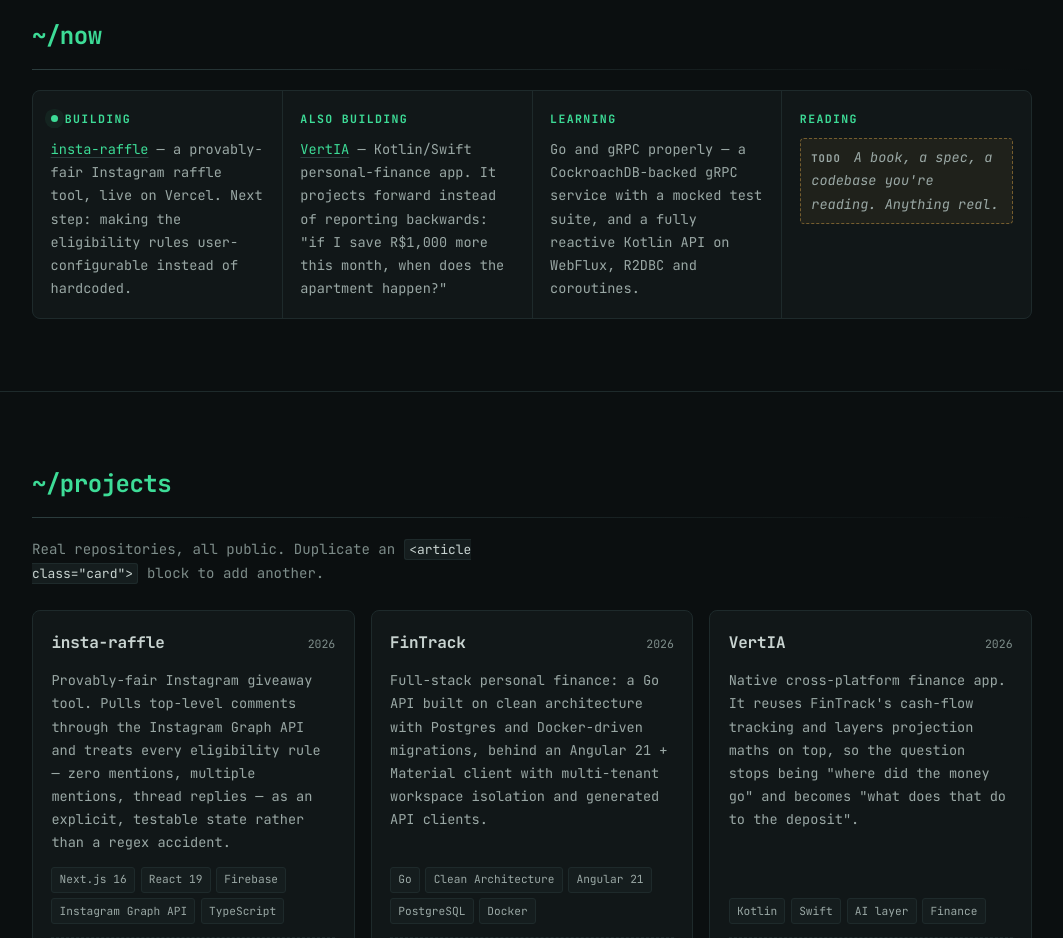
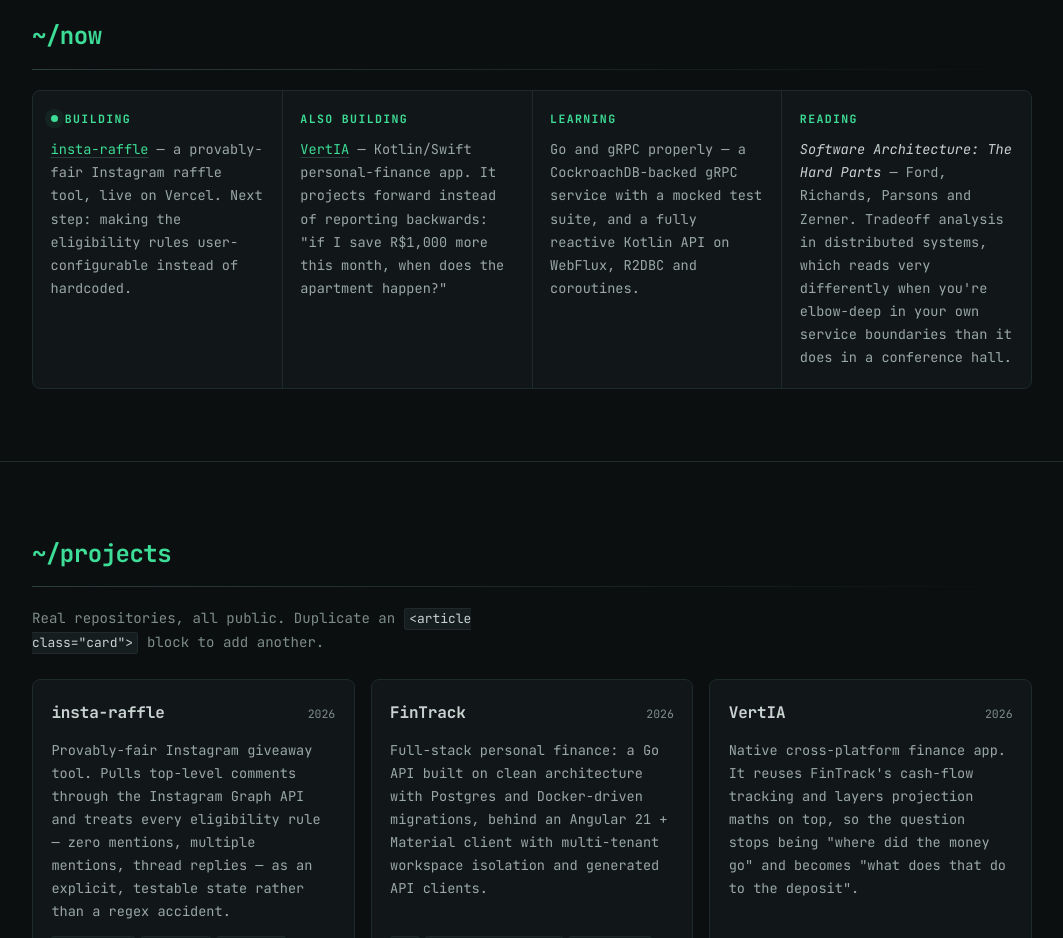
Before and after one commit to igoventura/igoventura.github.io, a plain HTML site: page index.html in a window 1280 px wide. Shown: the part 1620-2558 px from the top of the page, without its empty margins (108-1171 px from the left). Drawn offline with Linux system fonts and the light colour scheme.

Commit message:
~/now: fill in the reading slot with the actual book in progress

```diff
--- a/index.html
+++ b/index.html
@@ -178,7 +178,10 @@
       </article>
       <article class="now-item reveal">
         <h3>reading</h3>
-        <p class="todo">A book, a spec, a codebase you're reading. Anything real.</p>
+        <p><em>Software Architecture: The Hard Parts</em> — Ford, Richards, Parsons
+           and Zerner. Tradeoff analysis in distributed systems, which reads very
+           differently when you're elbow-deep in your own service boundaries than it
+           does in a conference hall.</p>
       </article>
     </div>
   </section>
```
Also changed, not shown: 1 other file.
